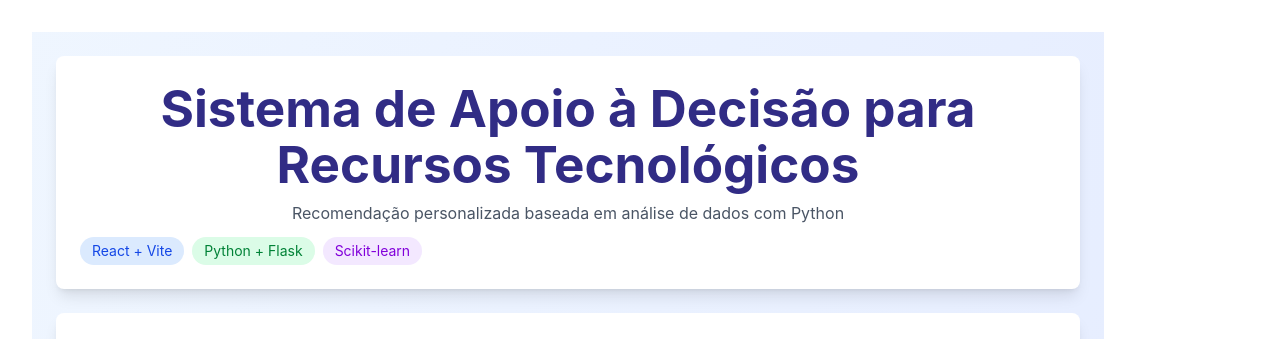
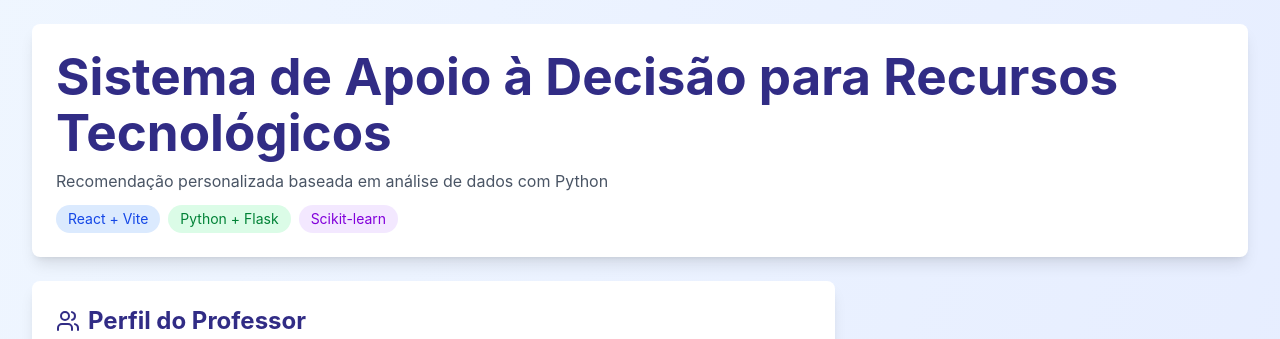
Before and after one commit to heleafreitas/sad-recursos-tecnologicos, a React (Vite) app in the folder frontend/: page / in a window 1280 px wide. Shown: the top 339 px of the page. Built offline with nearby package versions, Linux system fonts and the light colour scheme; no server answers.

Commit message:
[fix] corrige problemas de css

```diff
--- a/frontend/src/App.jsx
+++ b/frontend/src/App.jsx
@@ -37,17 +37,17 @@ function App() {
   };
 
   return (
-    <div className="min-h-screen bg-gradient-to-br from-blue-50 to-indigo-100 p-6">
-      <div className="max-w-5xl mx-auto">
+    <div className="min-h-screen bg-gradient-to-br from-blue-50 to-indigo-100 p-2 md:p-4 lg:p-6">
+      <div className="container mx-auto px-2">
         {/* Header */}
-        <div className="bg-white rounded-lg shadow-lg p-6 mb-6">
-          <h1 className="text-3xl font-bold text-indigo-900 mb-2">
+        <div className="bg-white rounded-lg shadow-lg p-4 md:p-6 mb-6">
+          <h1 className="text-2xl md:text-3xl font-bold text-indigo-900 mb-2">
             Sistema de Apoio à Decisão para Recursos Tecnológicos
           </h1>
-          <p className="text-gray-600">
+          <p className="text-gray-600 text-sm md:text-base">
             Recomendação personalizada baseada em análise de dados com Python
           </p>
-          <div className="mt-3 flex gap-2 text-sm">
+          <div className="mt-3 flex flex-wrap gap-2 text-xs md:text-sm">
             <span className="px-3 py-1 bg-blue-100 text-blue-700 rounded-full">React + Vite</span>
             <span className="px-3 py-1 bg-green-100 text-green-700 rounded-full">Python + Flask</span>
             <span className="px-3 py-1 bg-purple-100 text-purple-700 rounded-full">Scikit-learn</span>
@@ -59,32 +59,36 @@ function App() {
           <div className="bg-red-50 border-l-4 border-red-500 p-4 mb-6 rounded-lg">
             <div className="flex items-center gap-2">
               <AlertCircle className="text-red-600" size={20} />
-              <p className="text-red-800 font-medium">{erro}</p>
+              <p className="text-red-800 font-medium text-sm md:text-base">{erro}</p>
             </div>
           </div>
         )}
 
         {/* Conteúdo */}
         {etapa === 'questionario' && (
-          <>
+          <div className="grid grid-cols-1 lg:grid-cols-3 gap-6">
+            <div className="lg:col-span-2">
               <Questionario onSubmit={handleSubmitQuestionario} />
-            <div className="mt-6">
+            </div>
+            <div className="lg:col-span-1">
               <AnaliseMetodologia />
             </div>
-          </>
+          </div>
         )}
 
         {etapa === 'resultado' && resultado && (
-          <>
+          <div className="grid grid-cols-1 lg:grid-cols-3 gap-6">
+            <div className="lg:col-span-2">
               <Resultado
                 ranking={resultado.ranking}
                 analises={resultado.analises}
                 onNovaConsulta={handleNovaConsulta}
               />
-            <div className="mt-6">
+            </div>
+            <div className="lg:col-span-1">
               <AnaliseMetodologia />
             </div>
-          </>
+          </div>
         )}
       </div>
     </div>
--- a/frontend/src/components/Resultado.jsx
+++ b/frontend/src/components/Resultado.jsx
@@ -17,19 +17,19 @@ const Resultado = ({ ranking, analises, onNovaConsulta }) => {
           Análise do Sistema
         </h2>
         <div className="grid md:grid-cols-4 gap-4">
-          <div className="bg-white bg-opacity-20 rounded-lg p-4">
+          <div className="bg-white/10 rounded-lg p-4">
             <p className="text-sm opacity-90">Recursos Analisados</p>
             <p className="text-3xl font-bold">{analises.totalRecursos}</p>
           </div>
-          <div className="bg-white bg-opacity-20 rounded-lg p-4">
+          <div className="bg-white/10 rounded-lg p-4">
             <p className="text-sm opacity-90">Elegíveis</p>
             <p className="text-3xl font-bold">{analises.recursosElegiveis}</p>
           </div>
-          <div className="bg-white bg-opacity-20 rounded-lg p-4">
+          <div className="bg-white/10 rounded-lg p-4">
             <p className="text-sm opacity-90">Taxa de Filtragem</p>
             <p className="text-3xl font-bold">{analises.taxaFiltragem}%</p>
           </div>
-          <div className="bg-white bg-opacity-20 rounded-lg p-4">
+          <div className="bg-white/10 rounded-lg p-4">
             <p className="text-sm opacity-90">Critério Predominante</p>
             <p className="text-2xl font-bold">{analises.principalCriterio}</p>
           </div>
--- a/frontend/src/index.css
+++ b/frontend/src/index.css
@@ -1,25 +1,6 @@
 @import "tailwindcss";
 
-:root {
-  max-width: 1280px;
-  margin: 0 auto;
-  padding: 2rem;
-  text-align: center;
-}
-
-a {
-  font-weight: 500;
-  color: #646cff;
-  text-decoration: inherit;
-}
-a:hover {
-  color: #535bf2;
-}
-
 body {
-  margin: 0;
-  display: flex;
-  place-items: center;
   font-family: -apple-system, BlinkMacSystemFont, 'Segoe UI', 'Roboto', 'Oxygen',
   'Ubuntu', 'Cantarell', 'Fira Sans', 'Droid Sans', 'Helvetica Neue',
   sans-serif;
@@ -31,35 +12,3 @@ h1 {
   font-size: 3.2em;
   line-height: 1.1;
 }
-
-button {
-  border-radius: 8px;
-  border: 1px solid transparent;
-  padding: 0.6em 1.2em;
-  font-size: 1em;
-  font-weight: 500;
-  font-family: inherit;
-  background-color: #1a1a1a;
-  cursor: pointer;
-  transition: border-color 0.25s;
-}
-button:hover {
-  border-color: #646cff;
-}
-button:focus,
-button:focus-visible {
-  outline: 4px auto -webkit-focus-ring-color;
-}
-
-@media (prefers-color-scheme: light) {
-  :root {
-    color: #213547;
-    background-color: #ffffff;
-  }
-  a:hover {
-    color: #747bff;
-  }
-  button {
-    background-color: #f9f9f9;
-  }
-}
```
Lines whose indentation alone changed are shown as unchanged.
